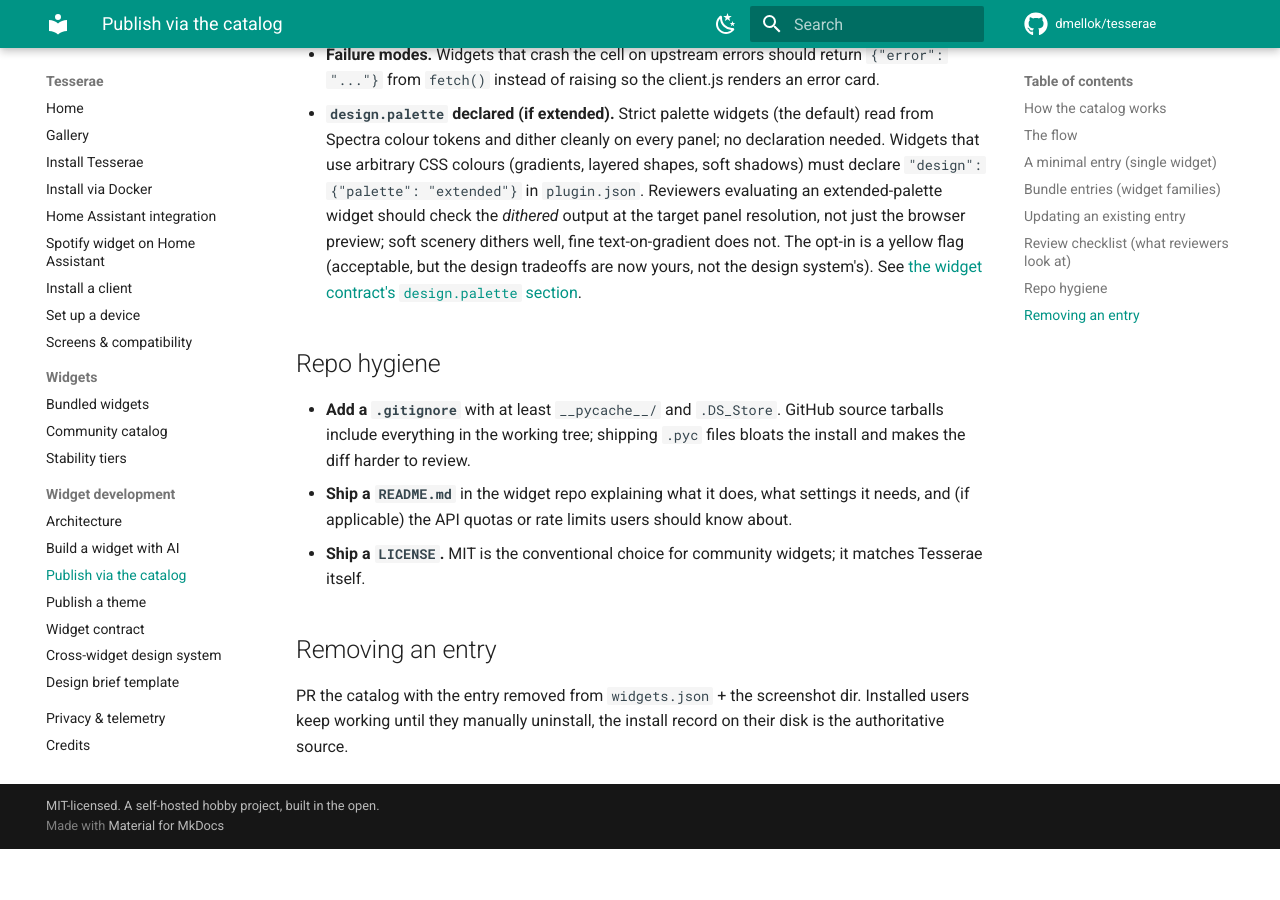
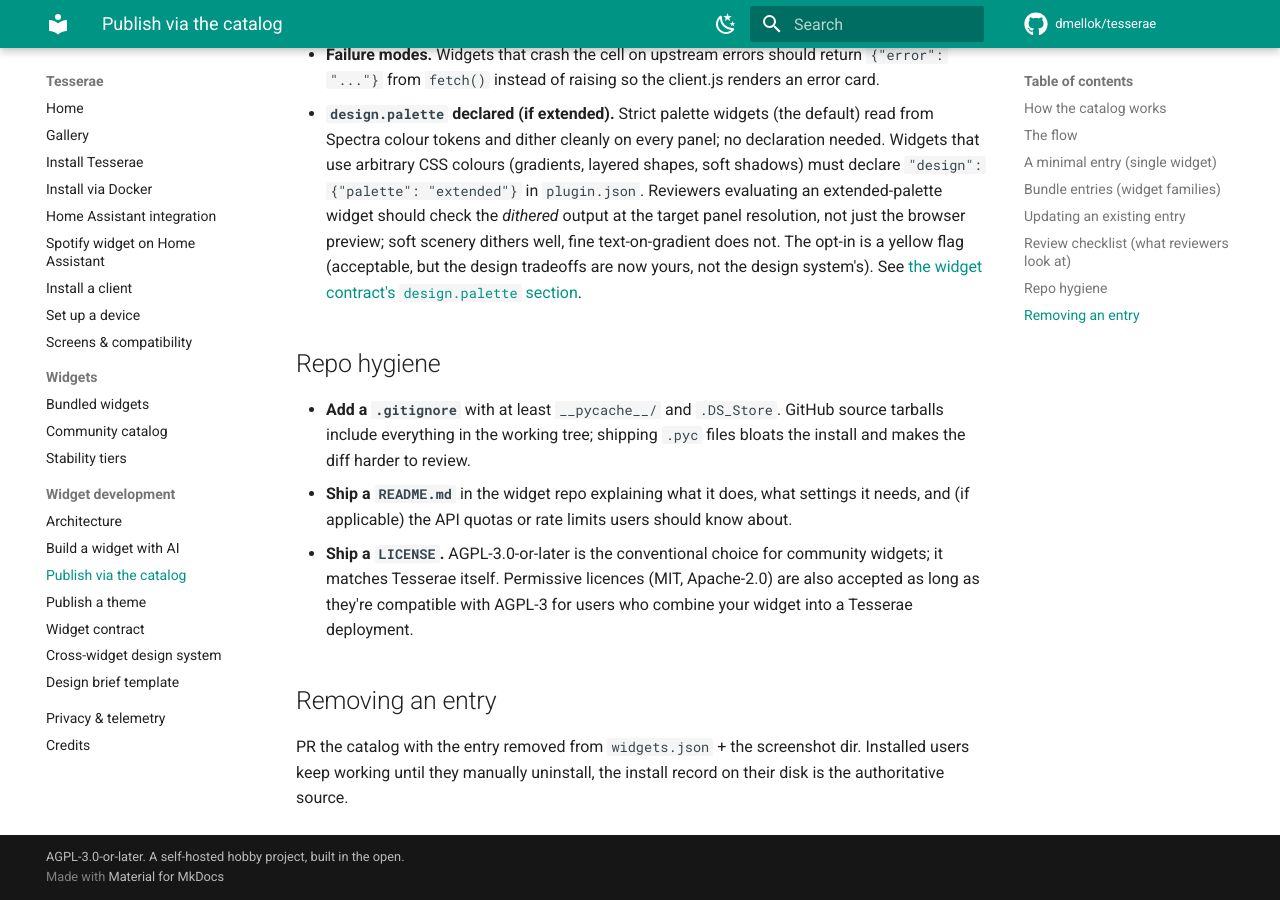
Before and after one commit to dmellok/tesserae, an MkDocs documentation site: the page built from docs/dev/publishing-a-widget.md, in a window 1280 px wide and 900 px high, scrolled down 4798 px. Built offline with MkDocs 1.6.1 and Material for MkDocs 9.7.7, drawn with Linux system fonts in a browser that asks for light colours; comment, search, counter and statistics services are not loaded; before the commit the page ends 5647 px from its top, so only the background shows below that.

Commit message:
0.50.0: relicense MIT → AGPL-3.0-or-later
Existing copies distributed under MIT keep their freedoms; future
modifications and redistribution are governed by AGPL-3. Catalog
widgets and the standalone Pi/ESP32 clients moved together in their
own repos.

What changes for users:

- Self-hosting Tesserae on your own hardware: no change. Run it,
  modify it, share modifications with friends — same freedoms as
  under MIT.
- Distributing a modified version: must ship the source. Includes
  network-hosted modifications, which the AGPL closes (the
  distinguishing feature vs plain GPL).
- Combining Tesserae with proprietary software you ship: AGPL
  obligations apply to the combined work. Widgets that just plug
  in via the documented plugin API can keep permissive licences
  (MIT / Apache-2.0) as long as they don't ship Tesserae itself.

Why AGPL specifically: to keep the project ecosystem open. A
closed-source SaaS fork wouldn't be a contribution back to the
community, and AGPL is the established licence for ruling that
path out cleanly while leaving everything else wide open.

No code change. LICENSE text swapped, SPDX identifier in
pyproject.toml updated, docs and README references retargeted at
AGPL-3.0. 981 passing, ruff + mypy strict clean.

Co-Authored-By: Claude Opus 4.7 <noreply@anthropic.com>

```diff
--- a/docs/dev/publishing-a-widget.md
+++ b/docs/dev/publishing-a-widget.md
@@ -265,8 +265,11 @@ layer.
 - **Ship a `README.md`** in the widget repo explaining what it does,
   what settings it needs, and (if applicable) the API quotas or
   rate limits users should know about.
-- **Ship a `LICENSE`.** MIT is the conventional choice for community
-  widgets; it matches Tesserae itself.
+- **Ship a `LICENSE`.** AGPL-3.0-or-later is the conventional choice
+  for community widgets; it matches Tesserae itself. Permissive
+  licences (MIT, Apache-2.0) are also accepted as long as they're
+  compatible with AGPL-3 for users who combine your widget into a
+  Tesserae deployment.
 
 ## Removing an entry
 
--- a/mkdocs.yml
+++ b/mkdocs.yml
@@ -4,7 +4,7 @@ site_url: https://dmellok.github.io/tesserae/
 repo_url: https://github.com/dmellok/tesserae
 repo_name: dmellok/tesserae
 edit_uri: edit/main/docs/
-copyright: MIT-licensed. A self-hosted hobby project, built in the open.
+copyright: AGPL-3.0-or-later. A self-hosted hobby project, built in the open.
 
 # docs/widget-build-prompt.md is an internal batch prompt, not a wiki page.
 # docs/marketplace-catalog-seed/ is a copy-into-new-repo scaffold for the
--- a/pyproject.toml
+++ b/pyproject.toml
@@ -4,10 +4,10 @@ build-backend = "setuptools.build_meta"
 
 [project]
 name = "tesserae"
-version = "0.49.6"
+version = "0.50.0"
 description = "E-ink dashboard companion. Compose tile-based dashboards, render headless, push frames over MQTT."
 requires-python = ">=3.11"
-license = { text = "MIT" }
+license = { text = "AGPL-3.0-or-later" }
 authors = [{ name = "dmellok" }]
 dependencies = [
     "flask>=3.0,<4",
```
Also changed, not shown: CHANGELOG.md (+27 -0 lines), README.md (+1 -1 lines), docs/credits.md (+1 -1 lines), 1 other file.
